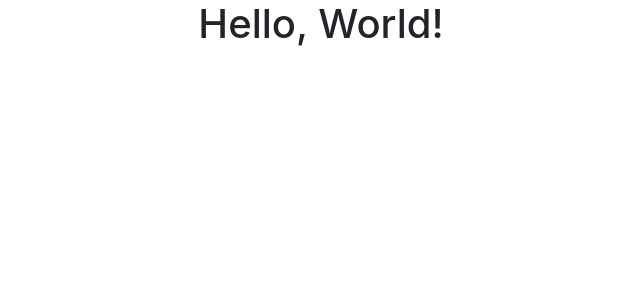
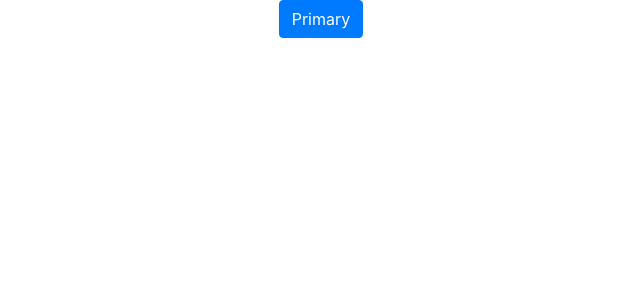
Before and after one commit to blahosyl/moments-walkthrough, a React (Create React App) app: page / in a window 1280 px wide. Shown: the top 300 px of the page, without its empty margins (319-959 px from the left). Built offline with nearby package versions, Linux system fonts and the light colour scheme.

Commit message:
add button instead of Hello World text

```diff
--- a/src/App.js
+++ b/src/App.js
@@ -1,9 +1,10 @@
+import Button from "react-bootstrap/Button";
 import './App.css';
 
 function App() {
   return (
     <div className="App">
-     <h1>Hello, World!</h1>
+     <Button variant="primary">Primary</Button>
     </div>
   );
 }
```
